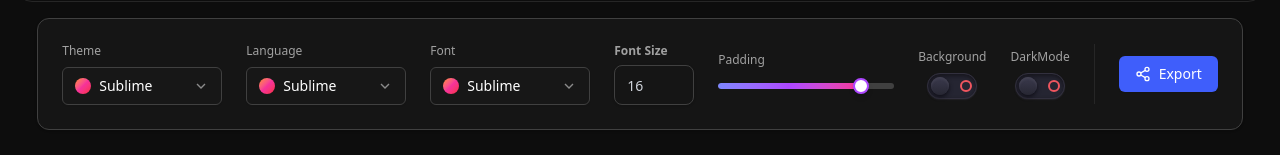
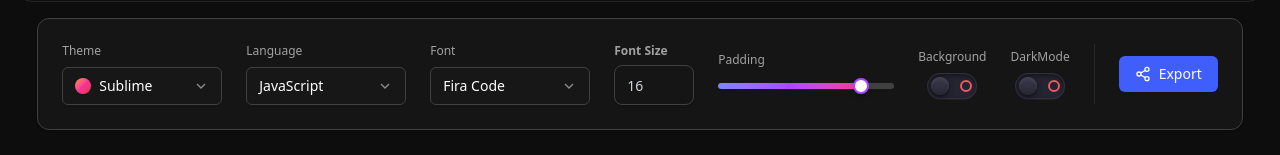
Before and after one commit to Nitesh47kumars/Snippix, a React (Vite) app: page / in a window 1280 px wide. Shown: the part 638-793 px from the top of the page. Built offline with nearby package versions, Linux system fonts and the light colour scheme.

Commit message:
Create Snippetlanguage,SnippetFont components

```diff
--- /dev/null
+++ b/src/Components/SnippetSettings/SnippetFont.jsx
@@ -0,0 +1,76 @@
+import { useState, useRef, useEffect } from "react";
+
+export default function SnippetFont({ label }) {
+  const [open, setOpen] = useState(false);
+  const ref = useRef(null);
+
+  const fonts = [
+    { name: "Fira Code", class: "font-fira" },
+    { name: "JetBrains Mono", class: "font-jetbrains" },
+    { name: "Source Code Pro", class: "font-source" },
+    { name: "Cascadia Code", class: "font-cascadia" },
+    { name: "Monaco", class: "font-monaco" },
+    { name: "Courier New", class: "font-courier" },
+  ];
+
+  const [value, setValue] = useState(fonts[0]);
+
+  useEffect(() => {
+    const handleClickOutside = (e) => {
+      if (ref.current && !ref.current.contains(e.target)) {
+        setOpen(false);
+      }
+    };
+
+    document.addEventListener("mousedown", handleClickOutside);
+    return () => document.removeEventListener("mousedown", handleClickOutside);
+  }, []);
+
+  return (
+    <div ref={ref} className="relative w-40">
+      <label className="block mb-2 text-xs font-medium text-neutral-400">{label}</label>
+
+      <button
+        type="button"
+        role="combobox"
+        aria-expanded={open}
+        onClick={() => setOpen((prev) => !prev)}
+        className="border-input text-muted-foreground flex items-center justify-between gap-2 rounded-md border border-neutral-700 bg-neutral-900 hover:bg-neutral-800 px-3 py-2 text-sm whitespace-nowrap shadow-xs outline-none focus-visible:ring-[3px] focus-visible:border-ring focus-visible:ring-ring/50 w-full"
+      >
+        <span className={value.class}>{value.name}</span>
+        <ChevronDownIcon />
+      </button>
+
+      {open && (
+        <ul className="absolute bottom-full mb-1 w-full z-10 rounded-md bg-neutral-800 border border-neutral-700 shadow-lg text-sm text-white overflow-y-auto max-h-60">
+          {fonts.map((font) => (
+            <li
+              key={font.name}
+              onClick={() => {
+                setOpen(false);
+                setValue(font);
+              }}
+              className={`cursor-pointer px-3 py-2 hover:bg-neutral-700 ${font.class}`}
+            >
+              {font.name}
+            </li>
+          ))}
+        </ul>
+      )}
+    </div>
+  );
+}
+
+function ChevronDownIcon() {
+  return (
+    <svg
+      className="size-4 opacity-50"
+      fill="none"
+      stroke="currentColor"
+      strokeWidth="2"
+      viewBox="0 0 24 24"
+    >
+      <path d="m6 9 6 6 6-6" />
+    </svg>
+  );
+}
--- /dev/null
+++ b/src/Components/SnippetSettings/SnippetLanguage.jsx
@@ -0,0 +1,81 @@
+import { useState, useRef, useEffect } from "react";
+
+export default function SnippetLanguage({ label }) {
+  const [open, setOpen] = useState(false);
+  const ref = useRef(null);
+
+  const languages = [
+    "JavaScript",
+    "TypeScript",
+    "Python",
+    "Go",
+    "Rust",
+    "C++",
+    "Java",
+    "Ruby",
+    "PHP",
+    "Swift",
+    "Kotlin",
+  ];
+
+  const [value, setValue] = useState(languages[0]);
+
+  useEffect(() => {
+    const handleClickOutside = (e) => {
+      if (ref.current && !ref.current.contains(e.target)) {
+        setOpen(false);
+      }
+    };
+
+    document.addEventListener("mousedown", handleClickOutside);
+    return () => document.removeEventListener("mousedown", handleClickOutside);
+  }, []);
+
+  return (
+    <div ref={ref} className="relative w-40">
+      <label className="block mb-2 text-xs font-medium text-neutral-400">{label}</label>
+
+      <button
+        type="button"
+        role="combobox"
+        aria-expanded={open}
+        onClick={() => setOpen((prev) => !prev)}
+        className="border-input text-muted-foreground flex items-center justify-between gap-2 rounded-md border border-neutral-700 bg-neutral-900 hover:bg-neutral-800 px-3 py-2 text-sm whitespace-nowrap shadow-xs outline-none focus-visible:ring-[3px] focus-visible:border-ring focus-visible:ring-ring/50 w-full"
+      >
+        <span className="capitalize">{value}</span>
+        <ChevronDownIcon />
+      </button>
+
+      {open && (
+        <ul className="absolute bottom-full mb-1 w-full z-10 rounded-md bg-neutral-800 border border-neutral-700 shadow-lg text-sm text-white overflow-y-auto max-h-60">
+          {languages.map((lang) => (
+            <li
+              key={lang}
+              onClick={() => {
+                setOpen(false);
+                setValue(lang);
+              }}
+              className="cursor-pointer px-3 py-2 hover:bg-neutral-700 capitalize"
+            >
+              {lang}
+            </li>
+          ))}
+        </ul>
+      )}
+    </div>
+  );
+}
+
+function ChevronDownIcon() {
+  return (
+    <svg
+      className="size-4 opacity-50"
+      fill="none"
+      stroke="currentColor"
+      strokeWidth="2"
+      viewBox="0 0 24 24"
+    >
+      <path d="m6 9 6 6 6-6" />
+    </svg>
+  );
+}
--- a/src/Components/SnippetSettings/SnippetSettings.jsx
+++ b/src/Components/SnippetSettings/SnippetSettings.jsx
@@ -1,8 +1,10 @@
-import SnippetSelect from './SnippetSelect';
+import SnippetTheme from './SnippetTheme';
 import FontSize from './FontSize';
 import Slider from './Slider';
 import ToggleSwitch from './ToggleSwitch';
 import ExportButton from './ExportButton';
+import SnippetLanguage from './SnippetLanguage';
+import SnippetFont from './SnippetFont';
 
 export default function SnippetSettings() {
 
@@ -10,9 +12,9 @@
     <div className='flex justify-center h-full pb-3'>
       <div className="rounded-xl border border-neutral-700 shadow-sm p-6 bg-neutral-900/90">
         <div className="flex items-center justify-center flex-wrap gap-4 sm:gap-6">
-            <SnippetSelect label="Theme" />
-            <SnippetSelect label="Language" value="JavaScript/JSX" />
-            <SnippetSelect label="Font" value="Roboto Mono" />
+            <SnippetTheme label="Theme" />
+            <SnippetLanguage label="Language" />
+            <SnippetFont label="Font" />
             <FontSize label="Font Size" value={16} />
             <Slider label="Padding" />
             <ToggleSwitch label="Background" checked />
--- a/src/Components/SnippetSettings/SnippetSelect.jsx
+++ b/src/Components/SnippetSettings/SnippetTheme.jsx
@@ -1,6 +1,6 @@
 import { useState, useRef, useEffect } from "react";
 
-export default function SnippetSelect({ label, iconColor }) {
+export default function SnippetSelect({ label }) {
   const [open, setOpen] = useState(false);
   const ref = useRef(null);
 
@@ -19,7 +19,6 @@
   const [value,setValue] = useState("Sublime");
   const [theme,setTheme] = useState(gradientTheme[0].theme);
 
-  // Close dropdown on outside click
   useEffect(() => {
     const handleClickOutside = (e) => {
       if (ref.current && !ref.current.contains(e.target)) {
@@ -55,9 +54,8 @@
         >
           {gradientTheme.map((themes) => (
             <li
-              key={themes}
+              key={themes.name}
               onClick={() => {
-                console.log("Selected theme:", themes); // Replace with setter if needed
                 setOpen(false);
                 setValue(themes.name);
                 setTheme(themes.theme)
```
